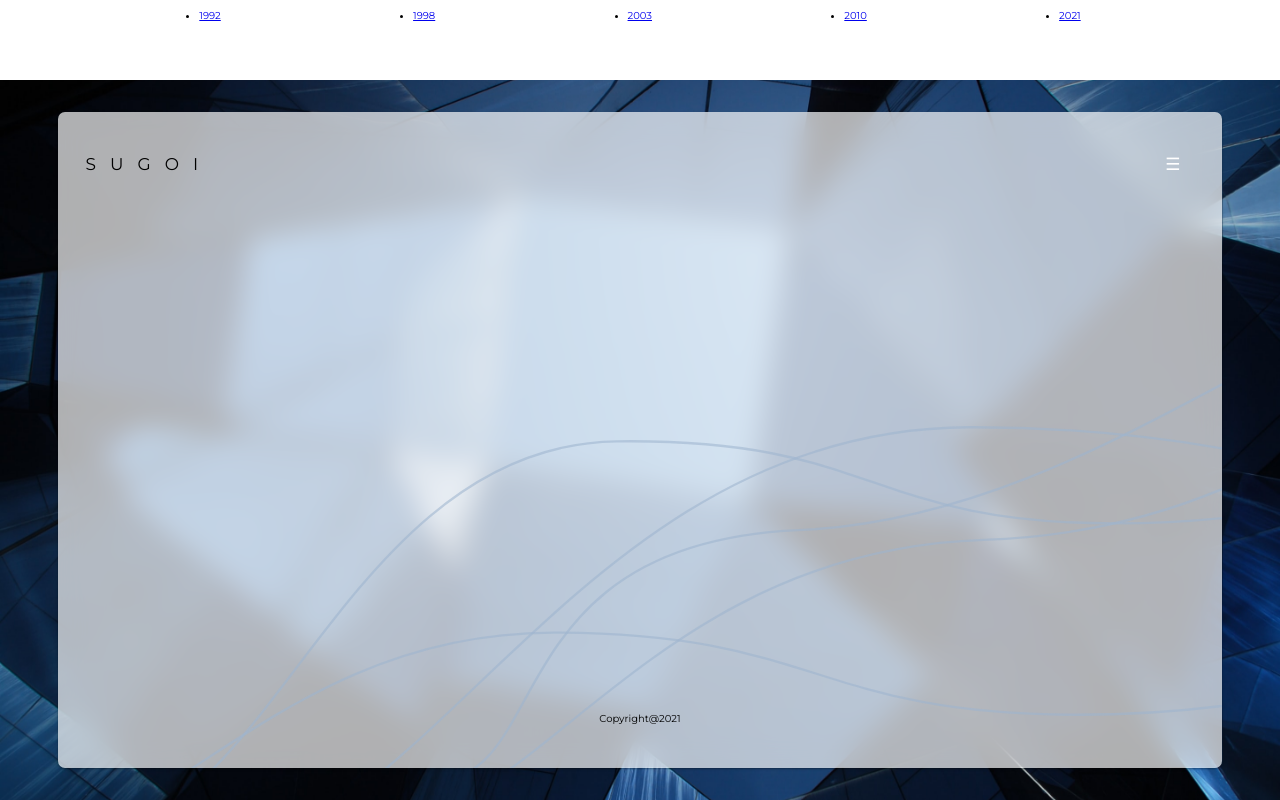
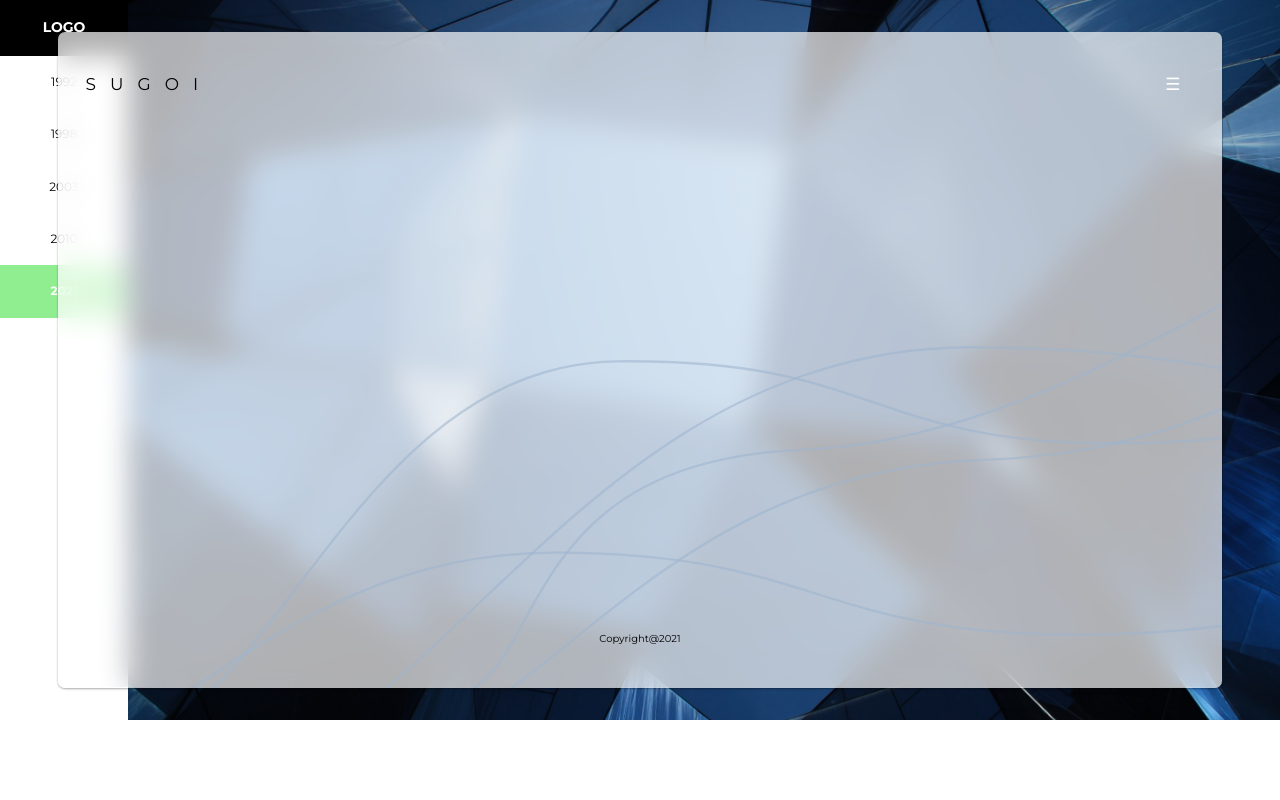
Before and after one commit to kevkanae/evo-web, a React (Create React App) app: page / in a window 1280 px wide. Built offline with nearby package versions, Linux system fonts and the light colour scheme; a web font is replaced by a local one.

Commit message:
Added navbar (#1)

```diff
--- a/package.json
+++ b/package.json
@@ -45,6 +45,7 @@
     ]
   },
   "devDependencies": {
+    "@types/bootstrap": "^5.1.4",
     "@types/react-router-dom": "^5.1.8"
   }
 }
--- a/src/components/Navbar.tsx
+++ b/src/components/Navbar.tsx
@@ -1,27 +1,39 @@
-import { Link } from "react-router-dom";
+import { CSSProperties } from "react";
+import { NavLink } from "react-router-dom";
 
 const MyNavbar = () => {
+  const activeStyle: CSSProperties = {
+    color: "white",
+    fontWeight: "bolder",
+    backgroundColor: "lightgreen",
+  };
+
   return (
     <>
-      <div className="nav">
-        <ul>
-          <li>
-            <Link to="/1992">1992</Link>
-          </li>
-          <li>
-            <Link to="/1998">1998</Link>
-          </li>
-          <li>
-            <Link to="/2003">2003</Link>
-          </li>
-          <li>
-            <Link to="/2010">2010</Link>
-          </li>
-          <li>
-            <Link to="/">2021</Link>
-          </li>
-        </ul>
-      </div>
+      <nav className="sidebar">
+        <NavLink to="/1992">
+          LOGO
+        </NavLink>
+        <NavLink activeStyle={activeStyle} to="/1992">
+          1992
+        </NavLink>
+
+        <NavLink activeStyle={activeStyle} to="/1998">
+          1998
+        </NavLink>
+
+        <NavLink activeStyle={activeStyle} to="/2003">
+          2003
+        </NavLink>
+
+        <NavLink activeStyle={activeStyle} to="/2010">
+          2010
+        </NavLink>
+
+        <NavLink activeStyle={activeStyle} to="/">
+          2021
+        </NavLink>
+      </nav>
     </>
   );
 };
--- a/src/styles/layout/_navbar.scss
+++ b/src/styles/layout/_navbar.scss
@@ -1,11 +1,91 @@
 @import "../abstracts/variables";
 @import "../abstracts/mixins";
 
-.nav {
-  height: 10vh;
-  padding: 0.7rem;
-  & > ul {
-    @include flex(row, space-evenly, center);
-    width: 100%;
+.sidebar {
+  margin: 0;
+  padding: 0;
+  // padding: 1rem 0rem;
+  width: 10vw;
+  background-color: #ffffff;
+  position: fixed;
+  height: 100%;
+  overflow: auto;
+
+  & > a:first-child {
+    background-color: rgb(0, 0, 0);
+    color: white;
+    font-weight: bold;
+    font-size: 1.4rem;
+  }
+  a {
+    display: block;
+    color: black;
+    padding: 16px;
+    text-decoration: none;
+    text-align: center;
+    font-size: 1.2rem;
+    transition: all 0.3s;
+    position: relative;
+    &:hover {
+      color: white;
+    }
+    &::before {
+      z-index: -1;
+      content: "";
+      position: absolute;
+      top: 0;
+      left: 0;
+      height: 100%;
+      width: 3px;
+      background-color: rgb(68, 207, 40);
+      transform: scaleY(0);
+      transition: transform 0.2s, width 0.4s cubic-bezier(1, 0, 0, 1) 0.2s,
+      background-color 0.1s;
+    }
+    &:hover:not(:active):before {
+      transform: scaleY(1);
+      width: 100%;
+    }
+    // &:active{
+    //   clear: both;
+    //   display: table;
+    // }
   }
 }
+@media screen and (max-width: 700px) {
+  .sidebar {
+    width: 100%;
+    height: auto;
+    position: relative;
+    padding: 0;
+
+    & > a:first-child {
+      display: none;
+    }
+  }
+
+  .sidebar a {
+    width: 20%;
+    float: left;
+  }
+}
+// @media screen and (max-width: 400px) {
+//   .sidebar a {
+//     text-align: center;
+//     float: none;
+//   }
+// }
+
+// .nav {
+//   height: 10vh;
+//   padding: 0.7rem;
+//   & > ul {
+//     @include flex(row, space-evenly, center);
+//     width: 100%;
+//     list-style: none;
+//     li > a {
+//       text-decoration: none;
+//       font-size: 1.6rem;
+//     }
+//   }
+// }
--- a/src/styles/main.scss
+++ b/src/styles/main.scss
@@ -20,3 +20,9 @@
 //============================================
 @import "./base/resets";
 @import "./base/typography";
+
+
+//============================================
+// Vendors
+//============================================
+@import "./vendor/bootstrap";
```
Also changed, not shown: src/styles/vendor/_bootstrap.scss (added, +14 -0 lines), 2 other files (tests, documents, lock files or other folders).
